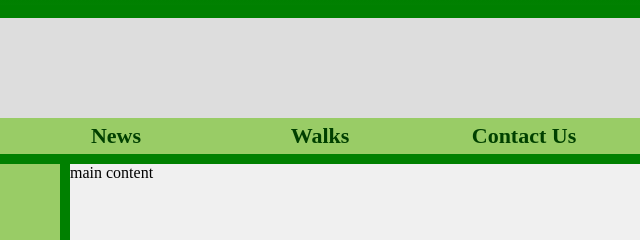
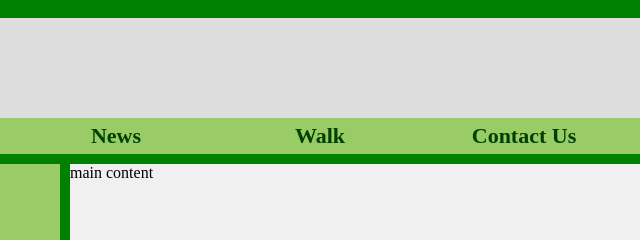
Before and after one commit to hubbychops/countryside, a plain HTML site: page index.html in a window 1280 px wide. Shown: the top 240 px of the page, 320-960 px from the left. Drawn offline with Linux system fonts and the light colour scheme.

Commit message:
changed english

```diff
--- a/index.html
+++ b/index.html
@@ -11,7 +11,7 @@
 		<ul id="navbar">
 			<li><a href="index.html">Home</a></li>
 			<li><a href="news.html">News</a></li>
-			<li><a href="walks.html">Walks</a></li>
+			<li><a href="walks.html">Walk</a></li>
 			<li><a href="contact.html">Contact Us</a></li>
 			<li><a href="about.html">About Us</a></li>
 		</ul><!--End of navbar-->
```
